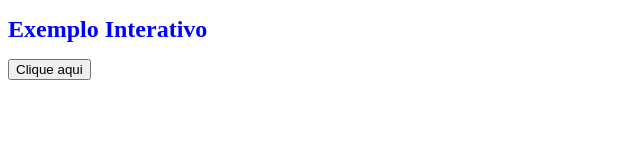
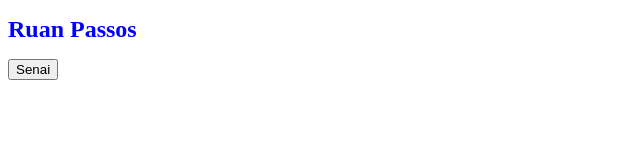
Before and after one commit to RuanPassos77/Proj02, a plain HTML site: page index.html in a window 1280 px wide. Shown: the whole page, without its empty margins (0-640 px from the left). Drawn offline with Linux system fonts and the light colour scheme.

Commit message:
Add files via upload

```diff
--- a/index.html
+++ b/index.html
@@ -6,9 +6,9 @@
     <link rel="stylesheet" href="style.css">
 </head>
 <body>
-    <h1>Exemplo Interativo</h1>
+    <h1>Ruan Passos</h1>
 
-    <button onclick="mostrarMensagem()">Clique aqui</button>
+    <button onclick="mostrarMensagem()">Senai</button>
     <p id="mensagem"></p>
 
     <!-- Linkando o arquivo JavaScript externo -->
```
